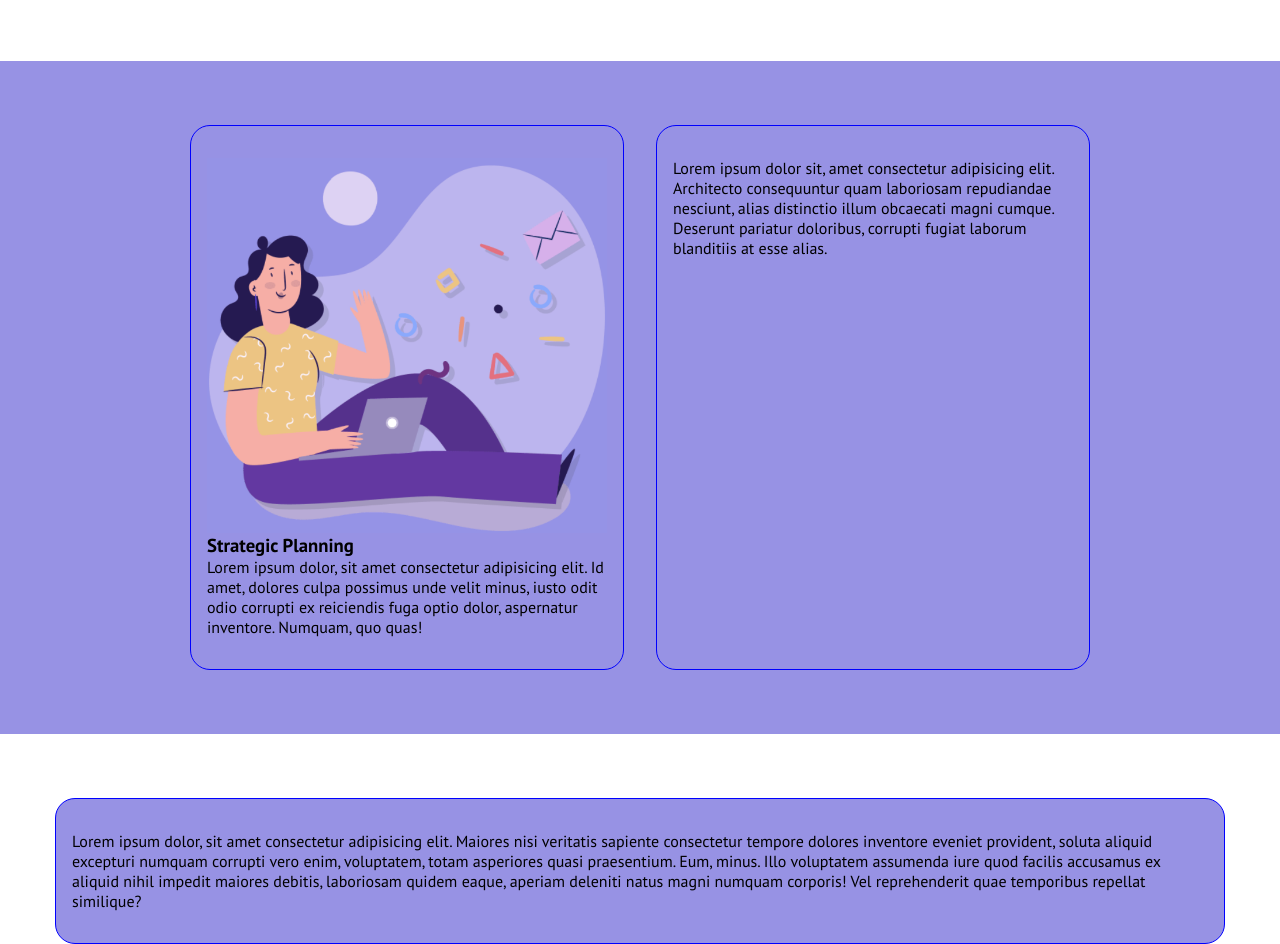
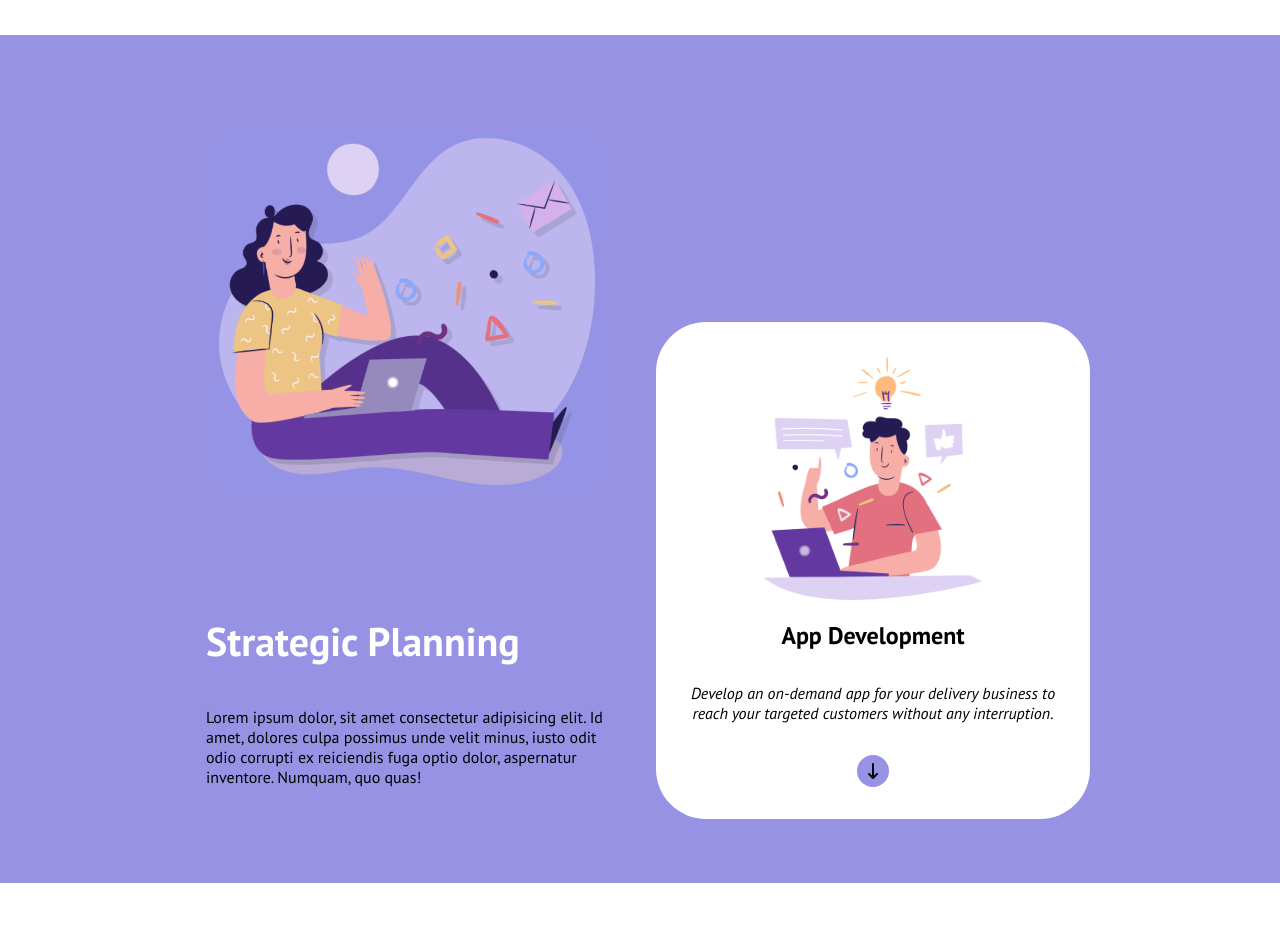
Before and after one commit to azzurragraziano/htmlcss-responsive-layout, a plain HTML site: page index.html in a window 1280 px wide. Shown: the part 809-1753 px from the top of the page. Drawn offline with Linux system fonts and the light colour scheme.

Commit message:
planning columns

```diff
--- a/css/style.css
+++ b/css/style.css
@@ -6,8 +6,6 @@
 }
 
 /* DEBUG */
-.debug .intro-col,
-.debug .planning-col,
 .debug .testimonials-col,
 .debug .benefits-col,
 .debug .about-us-col
@@ -139,6 +137,7 @@ section:nth-of-type(even)
 .intro-col
 {
     background-color: #b5ddff;
+    border-radius: 20px;
 }
 
 .intro-columns .intro-col:first-child
@@ -149,21 +148,20 @@ section:nth-of-type(even)
 .intro-col h3
 {
     color: #2194fd;
-    font-size: 2rem;
+    font-size: 1.5rem;
+    padding-bottom: 1.5rem;
+    text-align: center;
 }
 
-.cards>h3
+.intro-col .cards.large h3
 {
-    padding-bottom: 1.5rem;
+    text-align: left;
+    padding-bottom: 0;
 }
 
 .intro-col .cards
 {
     justify-content: center;
-}
-
-.card-text, .cards
-{
     text-align: center;
 }
 
@@ -184,6 +182,69 @@ section:nth-of-type(even)
     color: #0084fd;
     font-size: 5rem;
 }
+
+/* planning columns */
+.planning-col
+{
+    justify-content: center;
+    border-radius: 50px;
+}
+
+#white.planning-col
+{
+    background-color: white;
+}
+
+#first.card-image img
+{
+    padding-bottom: 5rem;
+}
+
+.planning-col .card-image
+{
+    justify-content: center;
+}
+
+#second.card-image img
+{
+    width: 250px;
+    padding-bottom: 1rem;
+}
+
+#first.card-text>h3
+{
+    color: white;
+    font-size: 2.5rem;
+    padding-bottom: 2.5rem;
+}
+
+#second.card-text
+{
+    text-align: center;
+}
+
+#second.card-text>h3
+{
+    font-size: 1.5rem;
+}
+
+#second.card-text>p
+{
+    font-style: italic;
+    padding: 2rem 0;
+}
+
+.arrow
+{
+    background-color: #9792e4;
+    display: inline-block;
+    height: 2rem;
+    width: 2rem;
+    border-radius: 50%;
+    line-height: 2rem;
+    text-align: center;
+}
+
 
 /* testimonial columns */
 .testimonials-col
@@ -249,6 +310,12 @@ footer
     .intro-col .card-text>p
     {
         padding: 2rem 0;
+    }
+
+    /* planning columns */
+    #first.card-image img
+    {
+        width: auto;
     }
 
     /* benefits columns */
@@ -336,11 +403,18 @@ footer
     .planning-columns
     {
         justify-content: space-between;
+        align-items: flex-end;
     }
 
     .planning-col
     {
         width: calc( 50% - 1rem );
+    }
+
+    #first.card-image img
+    {
+        width: 380px;
+        padding-bottom: 8rem;
     }
 
     /* benefits columns */
--- a/index.html
+++ b/index.html
@@ -137,20 +137,48 @@
                 <div class="planning-columns flex-container">
 
                     <!-- first planning col -->
-                    <div class="planning-col col">
+                    <div class="planning-col flex-container col">
+                        <div class="cards">
 
-                        <!-- image -->
-                        <img src="img/planning1.png" alt="planning">
+                            <!-- image -->
+                            <div id="first" class="card-image flex-container">
+                                <img src="img/planning1.png" alt="planning">
+                            </div>
 
 
-                        <!-- text -->
-                        <h3>Strategic Planning</h3>
-                        <p>Lorem ipsum dolor, sit amet consectetur adipisicing elit. Id amet, dolores culpa possimus unde velit minus, iusto odit odio corrupti ex reiciendis fuga optio dolor, aspernatur inventore. Numquam, quo quas!</p>
+                            <!-- text -->
+                            <div id="first" class="card-text">
+                                <h3>Strategic Planning</h3>
+                                <p>Lorem ipsum dolor, sit amet consectetur adipisicing elit. Id amet, dolores culpa possimus unde velit minus, iusto odit odio corrupti ex reiciendis fuga optio dolor, aspernatur inventore. Numquam, quo quas!</p>
+                            </div>
+
+                        </div>
                     </div>
 
                     <!-- second planning col -->
-                    <div class="planning-col col">
-                        Lorem ipsum dolor sit, amet consectetur adipisicing elit. Architecto consequuntur quam laboriosam repudiandae nesciunt, alias distinctio illum obcaecati magni cumque. Deserunt pariatur doloribus, corrupti fugiat laborum blanditiis at esse alias.
+                    <div id="white" class="planning-col flex-container col">
+                        <div class="cards">
+
+                            <!-- image -->
+                            <div id="second" class="card-image flex-container">
+                                <img src="img/planning2.png" alt="planning">
+                            </div>
+
+
+                            <!-- text -->
+                            <div id="second" class="card-text">
+                                <h3>App Development</h3>
+                                <p>Develop an on-demand app for your delivery business to reach your targeted customers without any interruption.</p>
+
+                                <span class="arrow">
+                                    <a href="#"><i class="fa-solid fa-arrow-down-long"></i></a>
+                                </span>
+
+                            </div>
+
+
+
+                        </div>
                     </div>
                 </div>
             </div>
```
